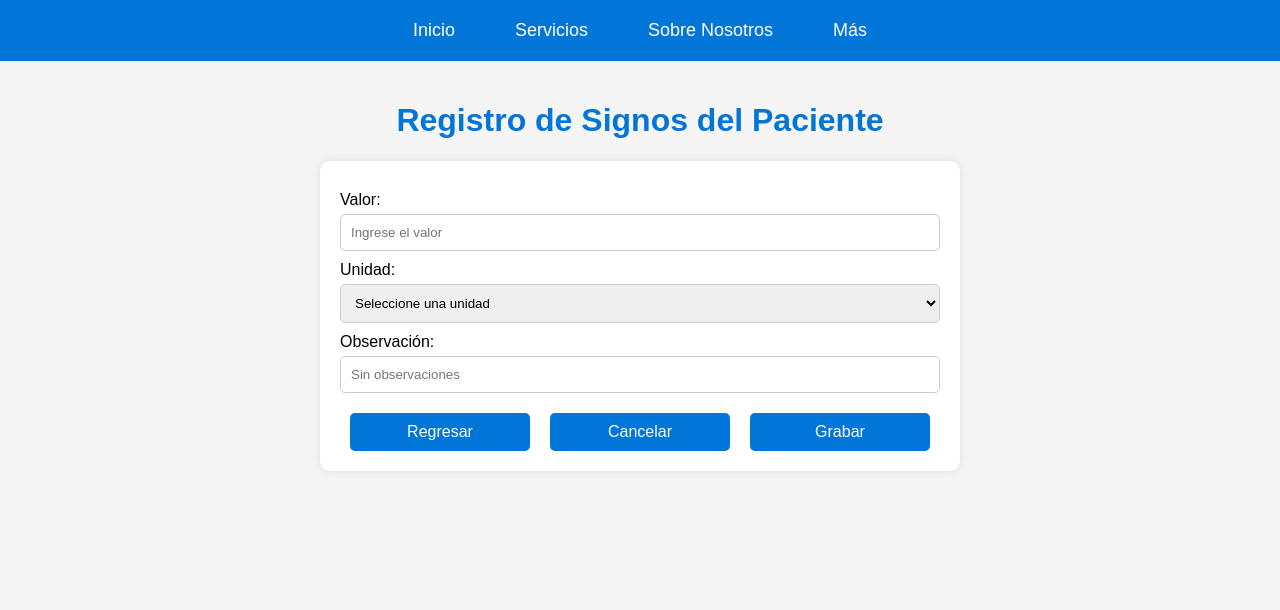
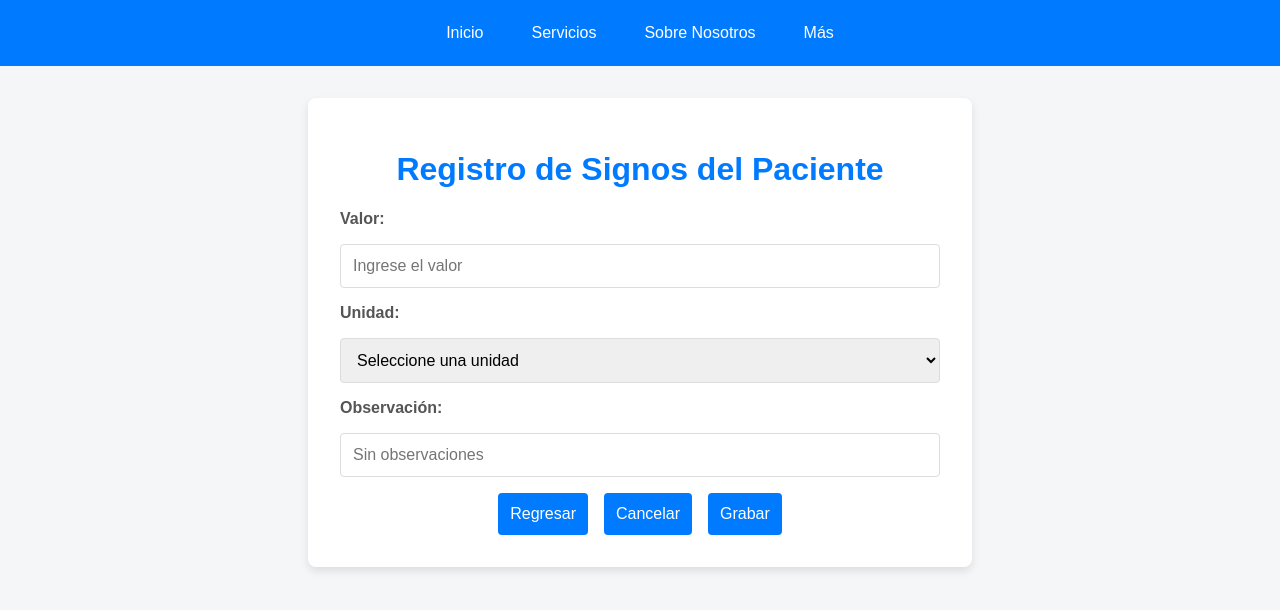
Before and after one commit to EyelessCode/PROJECT-BACKEND_FRONTEND, a website: page view/signoPaciente.html in a window 1280 px wide. Drawn offline with Linux system fonts and the light colour scheme.

Commit message:
Update signoPaciente.css

```diff
--- a/public/css/signoPaciente/signoPaciente.css
+++ b/public/css/signoPaciente/signoPaciente.css
@@ -1,135 +1,131 @@
-/* Estilos generales */
+/* styles/signoPaciente.css */
+
+/* Estilo general */
 body {
     font-family: Arial, sans-serif;
     margin: 0;
     padding: 0;
-    background-color: #f5f5f5;
+    background-color: #f4f6f8;
+    color: #333;
 }
 
-/* Menú de navegación */
 nav {
-    background-color: #0275d8;
-    text-align: center;
+    background-color: #007bff;
+    color: white;
+    padding: 1rem 0;
 }
 
 nav ul {
     list-style: none;
     margin: 0;
     padding: 0;
-    display: inline-flex;
+    display: flex;
+    justify-content: center;
+    gap: 1rem;
 }
 
-nav li {
+nav ul li {
     position: relative;
 }
 
-nav a {
+nav ul li a {
+    text-decoration: none;
+    color: white;
+    padding: 0.5rem 1rem;
     display: block;
-    padding: 20px 30px;
-    font-size: 18px;
-    color: #fff;
-    text-decoration: none;
 }
 
-nav li:hover {
-    background-color: #025aa5;
+nav ul li a:hover {
+    background-color: #0056b3;
+    border-radius: 4px;
 }
 
-nav .submenu ul {
+nav ul li ul {
+    position: absolute;
+    top: 100%;
+    left: 0;
+    background: white;
+    color: #333;
     display: none;
-    position: absolute;
-    background-color: #0275d8;
-    top: 50px;
-    left: 0;
-    flex-direction: column;
+    box-shadow: 0 4px 6px rgba(0, 0, 0, 0.1);
+    z-index: 10;
 }
 
-nav .submenu:hover ul {
-    display: flex;
+nav ul li ul li a {
+    color: #007bff;
+    padding: 0.5rem 1rem;
 }
 
-nav .submenu ul li {
-    width: 150px;
+nav ul li ul li a:hover {
+    background-color: #f4f4f4;
+}
+
+nav ul li:hover ul {
+    display: block;
 }
 
 /* Contenido principal */
 main {
-    padding: 20px;
-    text-align: center;
+    max-width: 600px;
+    margin: 2rem auto;
+    background: white;
+    padding: 2rem;
+    border-radius: 8px;
+    box-shadow: 0 4px 8px rgba(0, 0, 0, 0.1);
 }
 
 h1 {
-    color: #0275d8;
+    text-align: center;
+    color: #007bff;
 }
 
+/* Formulario */
 form {
-    background-color: #fff;
-    max-width: 600px;
-    margin: 0 auto;
-    padding: 20px;
-    border-radius: 10px;
-    box-shadow: 0 0 10px rgba(0, 0, 0, 0.1);
+    display: flex;
+    flex-direction: column;
+    gap: 1rem;
 }
 
-form label {
-    display: block;
-    margin-top: 10px;
-    text-align: left;
+label {
+    font-weight: bold;
+    color: #555;
 }
 
-form input,
-form select,
-form button {
-    padding: 10px;
-    margin-top: 5px;
-    border-radius: 5px;
-    border: 1px solid #ccc;
-    width: 100%;
-    box-sizing: border-box;
+input, select, button {
+    padding: 0.75rem;
+    font-size: 1rem;
+    border: 1px solid #ddd;
+    border-radius: 4px;
 }
 
-form button {
-    margin-top: 20px;
-    background-color: #0275d8;
-    color: #fff;
-    border: none;
-    cursor: pointer;
-    font-size: 16px;
+input:focus, select:focus {
+    outline: none;
+    border-color: #007bff;
+    box-shadow: 0 0 4px rgba(0, 123, 255, 0.5);
 }
 
-form button:hover {
-    background-color: #025aa5;
-}
-
+/* Botones */
 .acciones {
     display: flex;
     justify-content: center;
-    margin-top: 20px;
+    gap: 1rem;
 }
 
-.acciones button {
-    margin: 0 10px;
-    padding: 10px 20px;
-    background-color: #0275d8;
-    color: #fff;
+button {
+    cursor: pointer;
+    background-color: #007bff;
+    color: white;
     border: none;
-    border-radius: 5px;
-    cursor: pointer;
-    font-size: 16px;
+    transition: background-color 0.3s ease;
 }
 
-.acciones button:hover {
-    background-color: #025aa5;
+button:hover {
+    background-color: #0056b3;
 }
 
+/* Footer */
 footer {
-    background-color: #0275d8;
-    color: white;
     text-align: center;
-    padding: 10px;
-    margin-top: 20px;
+    margin-top: 2rem;
+    color: #777;
 }
-
-nav li:hover > a {
-    background-color: #025aa5;
-}
```
